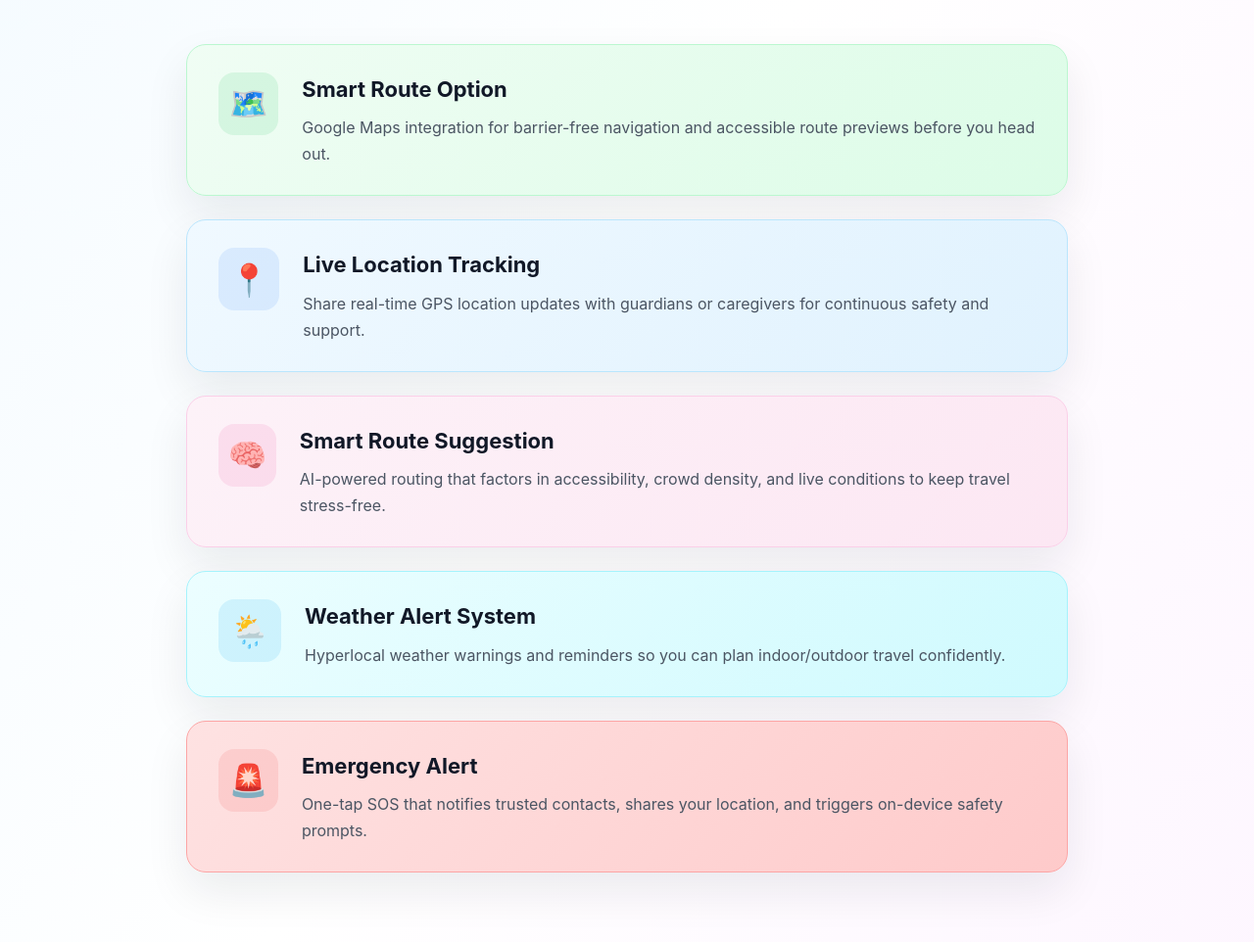
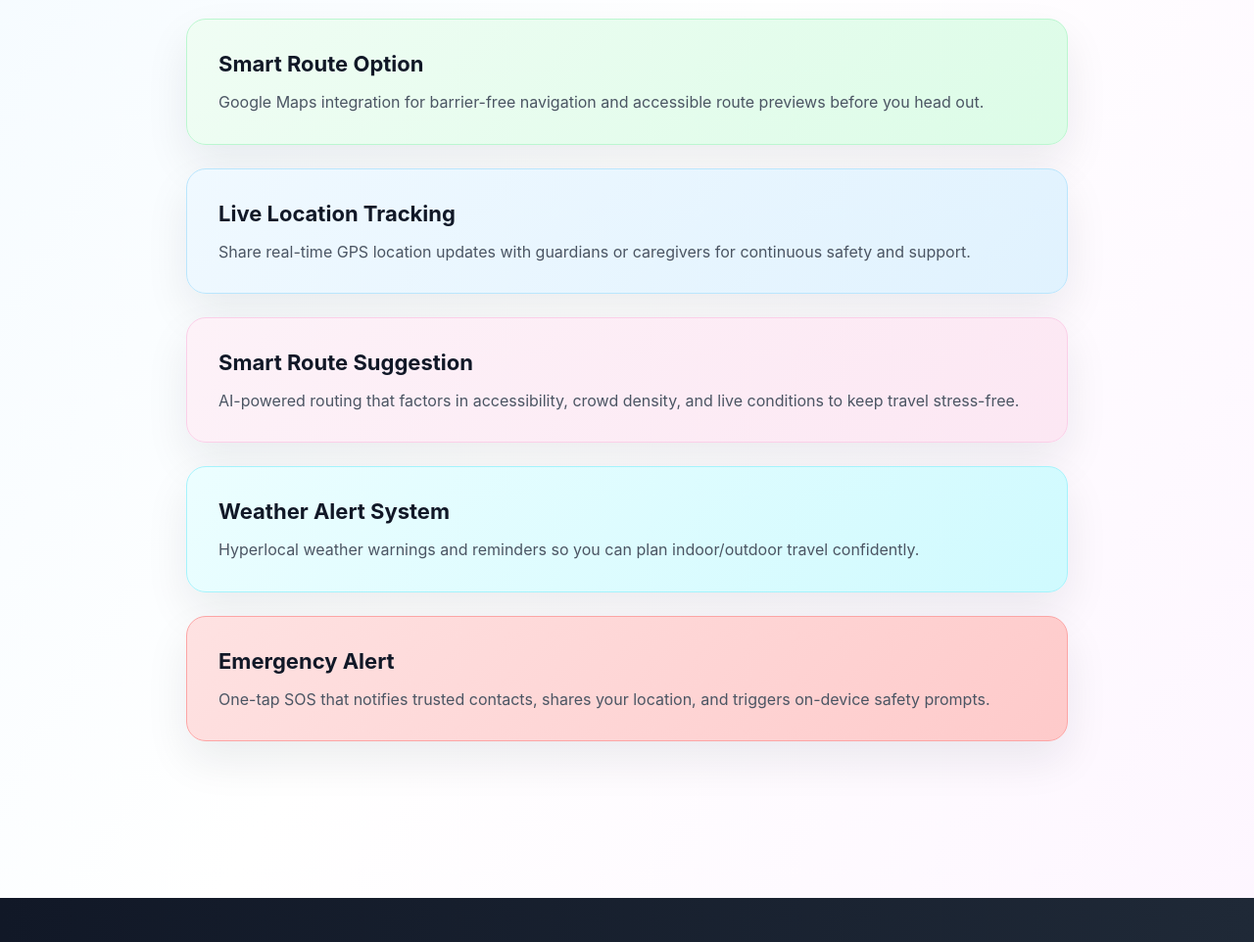
Before and after one commit to Laxmi-Akkalakot/SANCHARA, a website: page public/index.html in a window 1280 px wide. Shown: the part 821-1783 px from the top of the page at 98% size. Drawn offline with Linux system fonts and the light colour scheme.

Commit message:
emoji removed

```diff
--- a/public/index.html
+++ b/public/index.html
@@ -63,8 +63,6 @@
     </div>
   </section>
 
-<<<<<<< Updated upstream
-=======
   <!-- Features Section -->
   <section class="features">
     <div class="features-header">
@@ -76,7 +74,6 @@
 
     <div class="features-grid features-grid--stacked">
       <div class="feature-card feature-card--route">
-        <div class="feature-icon feature-icon--route">🗺️</div>
         <div>
           <h3 class="feature-title">Smart Route Option</h3>
           <p class="feature-description">
@@ -86,7 +83,6 @@
       </div>
 
       <div class="feature-card feature-card--location">
-        <div class="feature-icon feature-icon--location">📍</div>
         <div>
           <h3 class="feature-title">Live Location Tracking</h3>
           <p class="feature-description">
@@ -96,7 +92,6 @@
       </div>
 
       <div class="feature-card feature-card--suggestion">
-        <div class="feature-icon feature-icon--suggestion">🧠</div>
         <div>
           <h3 class="feature-title">Smart Route Suggestion</h3>
           <p class="feature-description">
@@ -106,7 +101,6 @@
       </div>
 
       <div class="feature-card feature-card--weather">
-        <div class="feature-icon feature-icon--weather">🌦️</div>
         <div>
           <h3 class="feature-title">Weather Alert System</h3>
           <p class="feature-description">
@@ -116,7 +110,6 @@
       </div>
 
       <div class="feature-card feature-card--emergency">
-        <div class="feature-icon feature-icon--emergency">🚨</div>
         <div>
           <h3 class="feature-title">Emergency Alert</h3>
           <p class="feature-description">
@@ -126,7 +119,6 @@
       </div>
     </div>
   </section>
->>>>>>> Stashed changes
 
   <!-- Footer -->
   <footer class="footer">
```
